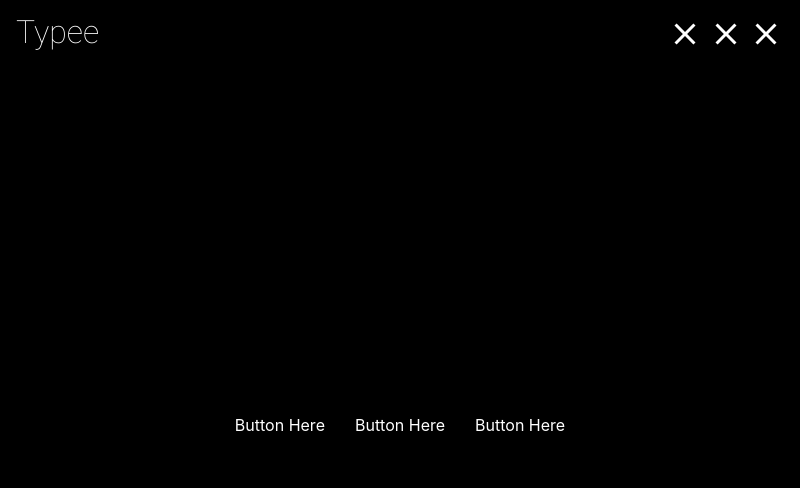
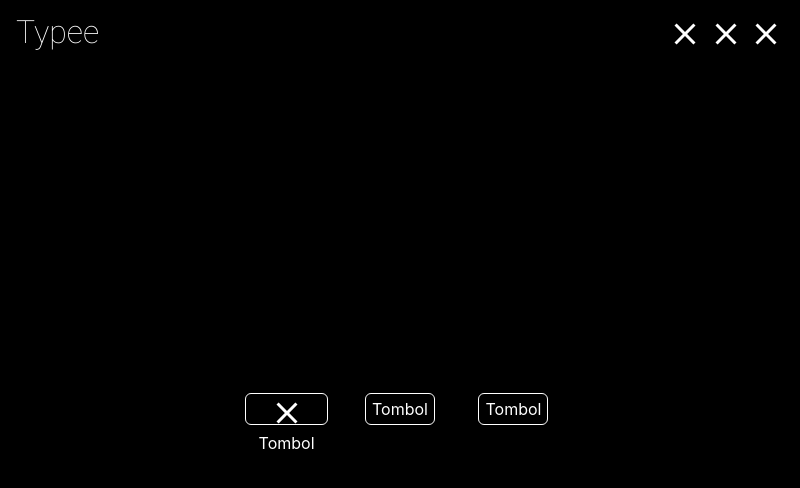
Before and after one commit to reaganiwadha/typee, an Electron app: page index.html in a window 800 px wide. Drawn offline with Linux system fonts and the light colour scheme.

Commit message:
Rounded Buttons

```diff
--- a/css/index.css
+++ b/css/index.css
@@ -46,3 +46,17 @@ nav{
 .navbar-brand{
     font-size:36px;
 }
+
+.rounded-btn{
+    background:transparent;
+    color:#FFFFFF;
+    border: 1px solid #FFFFFF;
+    border-radius: 6px;
+    transition-duration:0.3s;
+    height:50%;
+}
+
+.rounded-btn:hover{
+    background:#fdd835;
+    border: 2px solid #fdd835;
+}
--- a/index.html
+++ b/index.html
@@ -17,11 +17,21 @@
     </nav>
 
     <div class="container align-items-center justify-content-center" style="height:100%; vertical-align: center; display:flex;">
-    <div class="row" style="color:white; text-align:center;">
-        <div class="col">Button Here</div>
-        <div class="col">Button Here</div>
-        <div class="col">Button Here</div>
-      </div>
+        <div class="row" style="color:white; text-align:center;">
+            <div class="col">
+                <button class="rounded-btn">
+                        <img class="antidrag closebtn right" id="closebtn" onclick="kill()" src="svg/close.png">
+                    Tombol
+                </button>
+            </div>
+            <div class="col">
+                <button class="rounded-btn">Tombol</button>
+            </div>
+            <div class="col">
+                <button class="rounded-btn">Tombol</button>
+            </div>
+
+        </div>
     </div>
 
 
```
